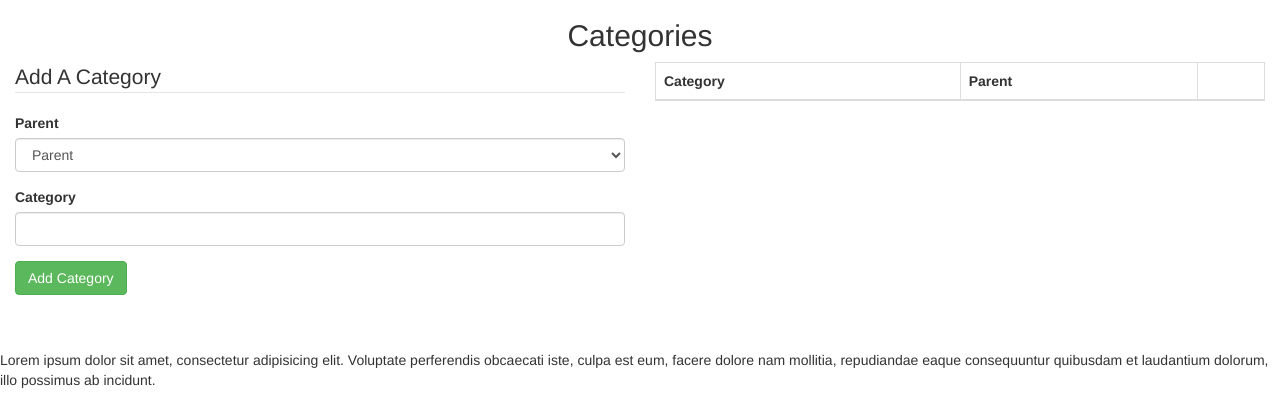
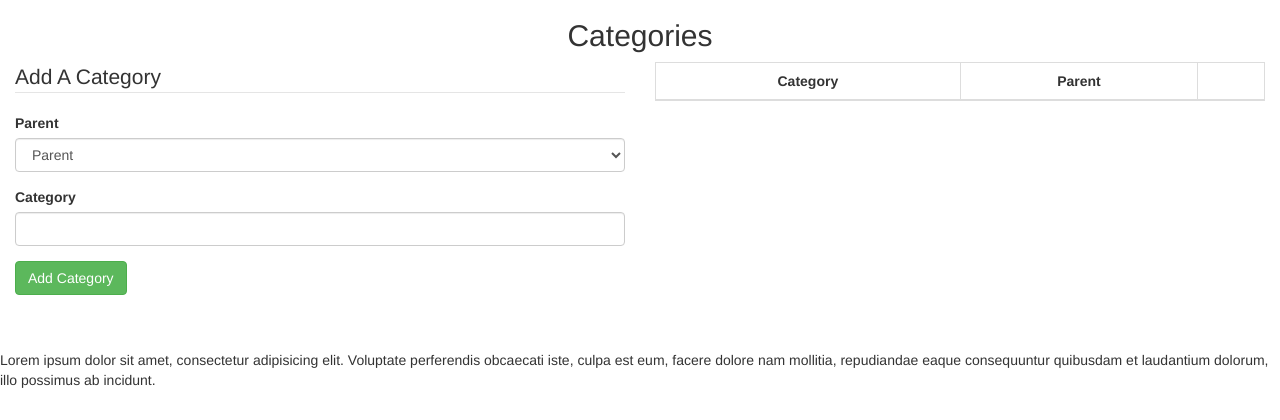
Before and after one commit to mossgreen/PHP_tutorial, a PHP site: page /admin/categories.php in a window 1280 px wide. Shown: the part 51-471 px from the top of the page. Run offline with PHP 8.4, Linux system fonts and the light colour scheme; tables that the repository leaves empty or names only in its code hold one stand-in row (values such as "Sample post"); data that the repository does not hold is empty.

Commit message:
bug fixed
with table content

```diff
--- a/admin/categories.php
+++ b/admin/categories.php
@@ -93,8 +93,8 @@ if(isset($_POST) && !empty($_POST)){
 	<div class="col-md-6">
 		<table class="table table-bordered">
 			<thead>
-				<th>Category</th>
-				<th>Parent</th>
+				<th class="text-center">Category</th>
+				<th class="text-center">Parent</th>
 				<th></th>
 			</thead>
 			<tbody>
@@ -105,13 +105,14 @@ if(isset($_POST) && !empty($_POST)){
 
 				while($parent = mysqli_fetch_assoc($result)):
 					$parent_id = $parent['id'];
+
 				$sql2 = "SELECT * FROM categories WHERE parent = '$parent_id'";
 				$cresult = $db -> query($sql2);
 				?>
 
 				<tr class="bg-primary">
 					<td><?php echo $parent['category']; ?></td>
-					<td>Parent</td>
+					<td >Parent</td>
 					<td>
 						<a href="categries.php?edit=<?php echo $parent['id']; ?>" class="btn btn-xs btn-default"><span class="glyphicon glyphicon-pencil"></span></a>
 						<a href="categries.php?delete=<?php echo $parent['id']; ?>" class="btn btn-xs btn-default"><span class="glyphicon glyphicon-remove-sign"></span></a>
@@ -120,7 +121,7 @@ if(isset($_POST) && !empty($_POST)){
 				<?php while($child = mysqli_fetch_assoc($cresult)): ?>
 
 					<tr class="bg-info">
-						<td><?php echo $parent['category']; ?></td>
+						<td><?php echo $child['category']; ?></td>
 						<td><?php echo $parent['category']; ?></td>
 						<td>
 							<a href="categries.php?edit=<?php echo $child['id']; ?>" class="btn btn-xs btn-default"><span class="glyphicon glyphicon-pencil"></span></a>
```
